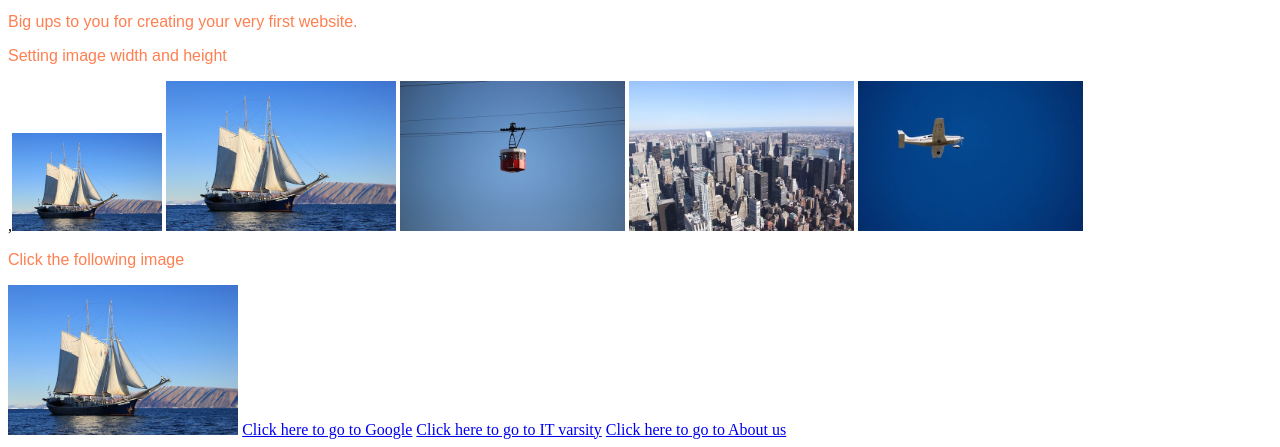
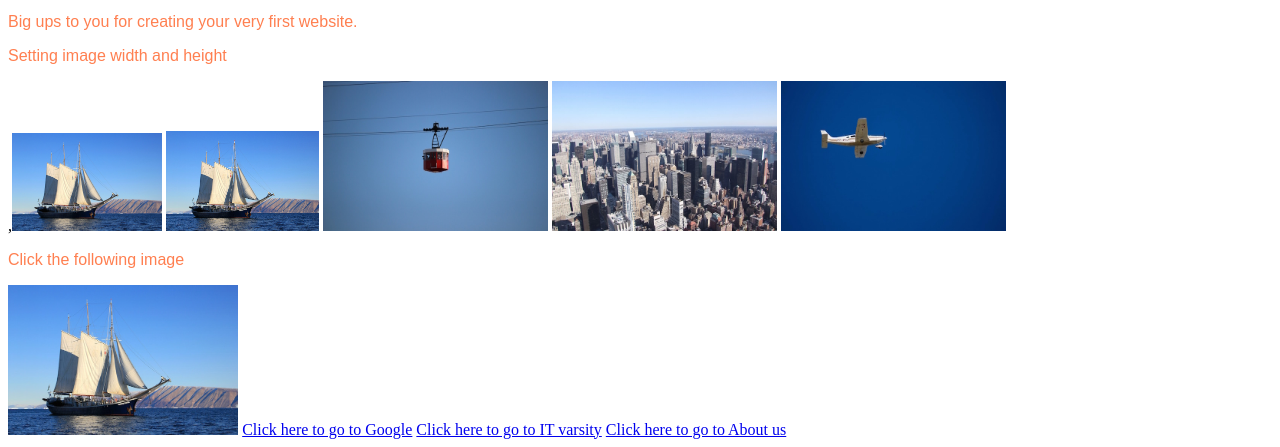
Before and after one commit to SibusisoBaloyi-Dev/My-first-website-app, a plain HTML site: page index.html in a window 1280 px wide. Shown: the part 368-815 px from the top of the page. Drawn offline with Linux system fonts and the light colour scheme.

Commit message:
Update index.html

```diff
--- a/index.html
+++ b/index.html
@@ -15,7 +15,7 @@
         <p>Big ups to you for creating your very first website. </p>
         <p>Setting image width and height</p>
         ,<img src="images/boat.jpg" width="150" />
-        <img src="images/boat.jpg" height="150"/>
+        <img src="images/boat.jpg" height="100"/>
         <img src="images/cablecar.jpg" height="150"/>
         <img src="images/city.jpg" height="150"/>
         <img src="images/plane.jpg" height="150"/>
```
